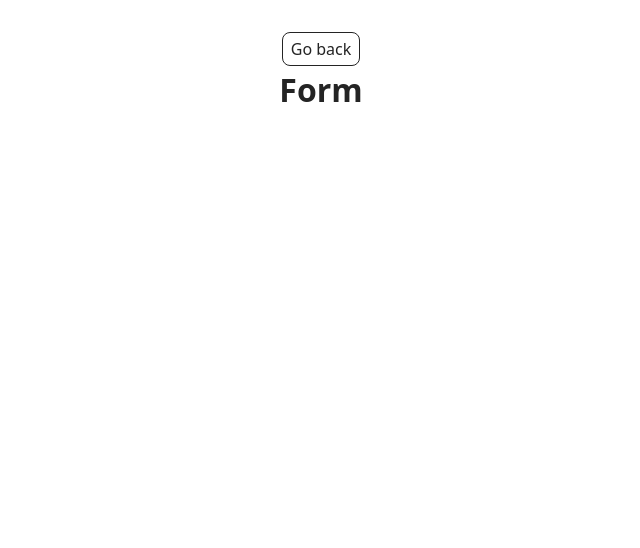
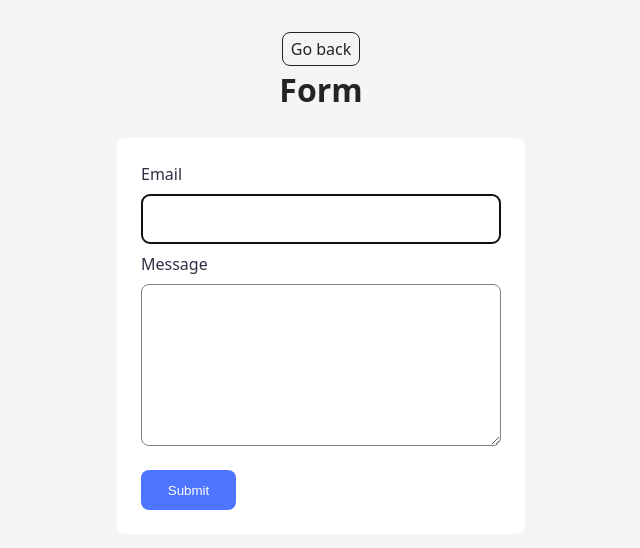
Before and after one commit to anna-borysova2025/goit-js-hw-09, a website built with Vite: page src/2-form.html in a window 1280 px wide. Shown: the whole page, without its empty margins (319-959 px from the left). Built offline with nearby package versions, Linux system fonts and the light colour scheme.

Commit message:
add form2

```diff
--- a/src/2-form.html
+++ b/src/2-form.html
@@ -7,12 +7,23 @@
     <title>Form</title>
     <link rel="stylesheet" href="./css/styles.css" />
   </head>
-  <body>
+  <body class="form-page">
     <main>
       <div class="container">
         <a class="back-link" href="./index.html">Go back</a>
         <h1 class="main-title">Form</h1>
       </div>
+      <form class="feedback-form" autocomplete="off">
+        <label>
+          Email
+          <input type="email" name="email" autofocus />
+        </label>
+        <label>
+          Message
+          <textarea name="message" rows="8"></textarea>
+        </label>
+        <button type="submit">Submit</button>
+      </form>
     </main>
     <script type="module" src="./js/2-form.js"></script>
   </body>
--- a/src/css/2-form.css
+++ b/src/css/2-form.css
@@ -0,0 +1,51 @@
+.form-page {
+  background-color: #f5f5f5;
+}
+
+.feedback-form {
+  width: 408px;
+  margin: 24px auto;
+  border-radius: 8px;
+  padding: 24px;
+  background-color: #fff;
+  box-sizing: border-box;
+  text-align: left;
+}
+
+.feedback-form label {
+  display: block;
+  margin-bottom: 8px;
+  color: #2e2f42;
+}
+
+.feedback-form input,
+.feedback-form textarea {
+  display: block;
+  width: 100%;
+  padding: 16px;
+  margin-top: 8px;
+  border: 1px solid #808080;
+  border-radius: 8px;
+  font-size: 14px;
+  resize: vertical;
+  box-sizing: border-box;
+  color: #2e2f42;
+}
+
+.feedback-form button {
+  display: inline-block;
+  margin-top: 16px;
+  padding: 8px 16px;
+  border-radius: 8px;
+  width: 95px;
+  height: 40px;
+  background-color: #4e75ff;
+  color: #fff;
+  font-weight: 500;
+  border: none;
+}
+
+.feedback-form button:hover,
+.feedback-form button:focus {
+  background-color: #6c8cff;
+}
--- a/src/js/2-form.js
+++ b/src/js/2-form.js
@@ -0,0 +1,34 @@
+const form = document.querySelector('form');
+const localStorageKey = 'feedback-form-state';
+
+let formData = {
+  email: '',
+  message: '',
+};
+
+const saveData = JSON.parse(localStorage.getItem(localStorageKey));
+
+if (saveData) {
+  formData = saveData;
+  form.elements.email.value = saveData.email || '';
+  form.elements.message.value = saveData.message || '';
+}
+
+form.addEventListener('input', e => {
+  const { name, value } = e.target;
+  formData[name] = value.trim();
+  localStorage.setItem(localStorageKey, JSON.stringify(formData));
+});
+
+form.addEventListener('submit', e => {
+  e.preventDefault();
+  const { email, message } = formData;
+  if (!email || !message) {
+    alert('Fill please all fields');
+    return;
+  }
+  console.log(formData);
+  formData = { email: '', message: '' };
+  localStorage.removeItem(localStorageKey);
+  form.reset();
+});
```
